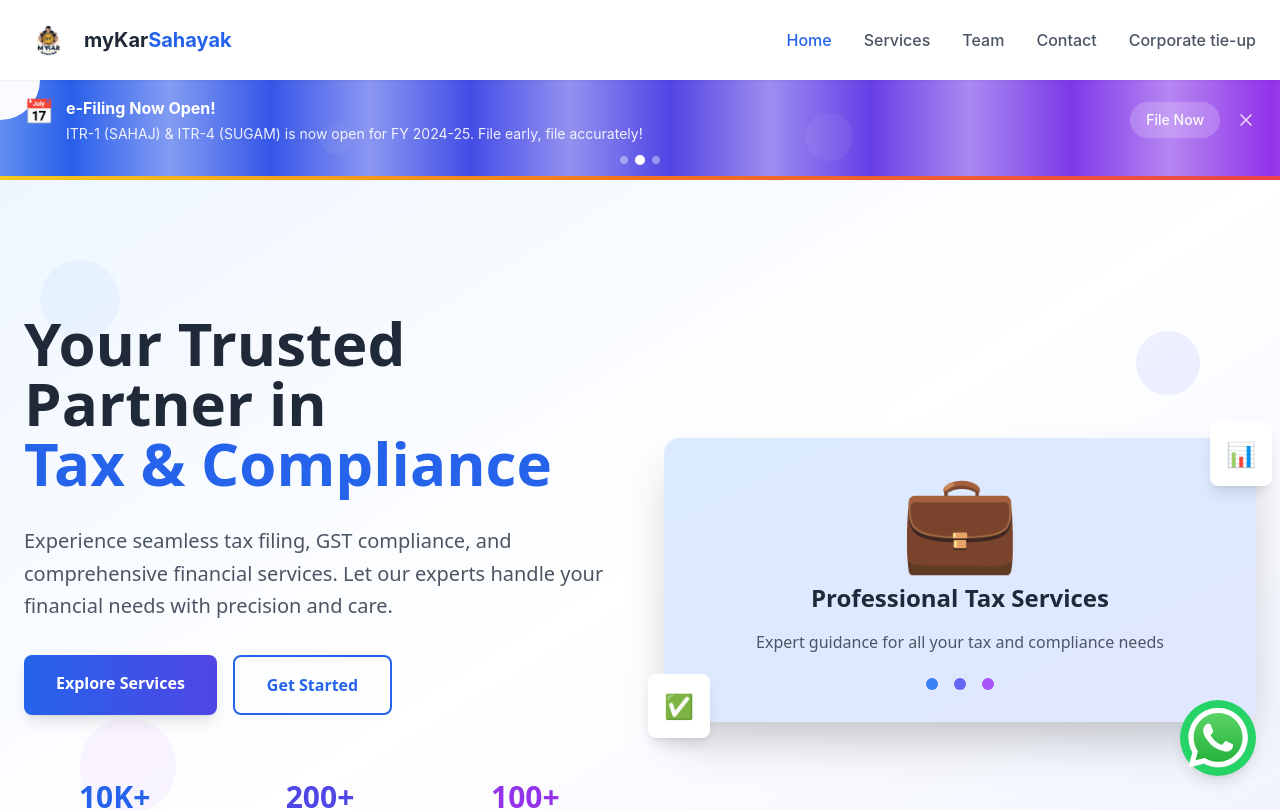
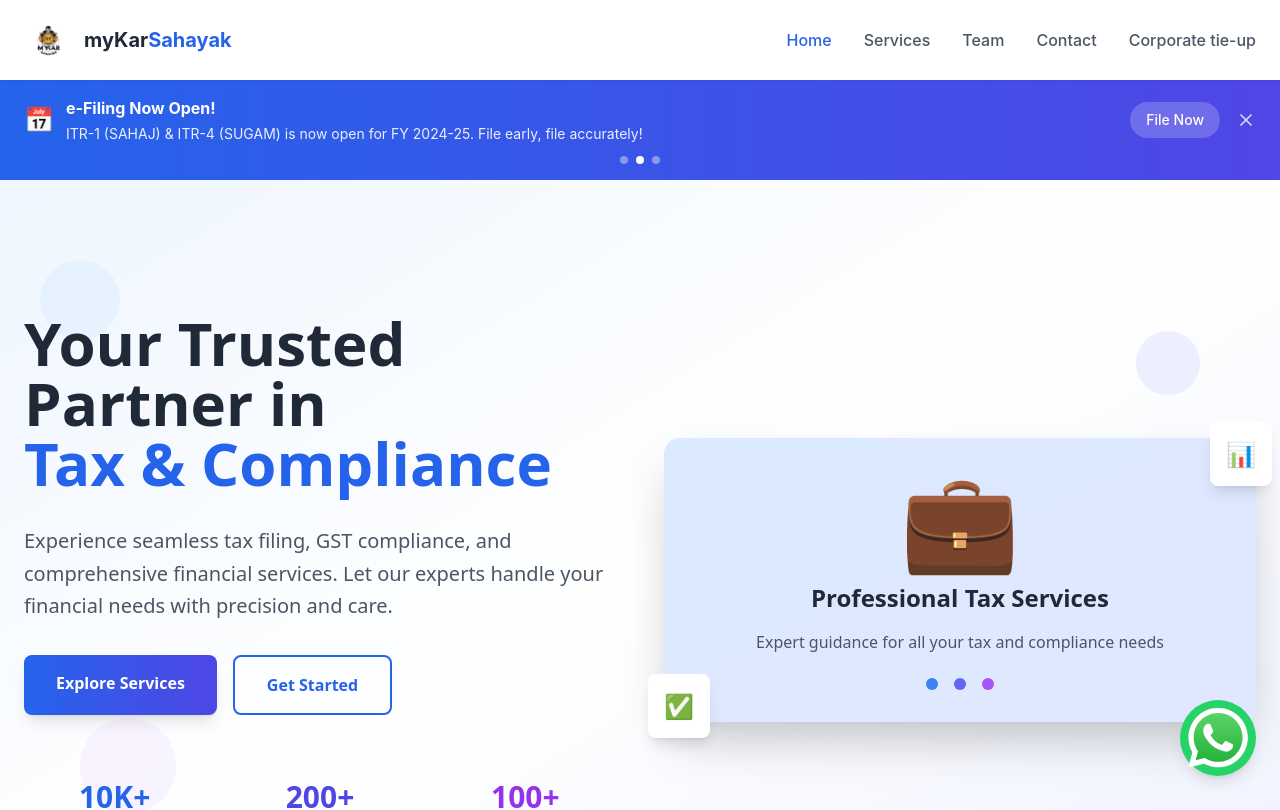
Before and after one commit to abhijitshaw88/myks_1, a React (Create React App) app: page / in a window 1280 px wide. Shown: the top 810 px of the page. Built offline with nearby package versions, Linux system fonts and the light colour scheme.

Commit message:
Remove disco effefct

```diff
--- a/src/components/Announcement.js
+++ b/src/components/Announcement.js
@@ -33,26 +33,15 @@
   if (!isVisible) return null;
 
   return (
-    <div className="relative bg-gradient-to-r from-blue-600 via-indigo-600 to-purple-600 text-white py-4 shadow-lg overflow-hidden">
-      {/* Animated background elements */}
-      <div className="absolute inset-0 overflow-hidden">
-        <div className="absolute -top-10 -left-10 w-20 h-20 bg-white opacity-10 rounded-full animate-pulse"></div>
-        <div className="absolute -bottom-10 -right-10 w-16 h-16 bg-white opacity-10 rounded-full animate-ping"></div>
-        <div className="absolute top-1/2 left-1/4 w-8 h-8 bg-white opacity-5 rounded-full animate-bounce"></div>
-        <div className="absolute top-1/3 right-1/3 w-12 h-12 bg-white opacity-5 rounded-full animate-spin"></div>
-      </div>
-
-      {/* Moving gradient overlay */}
-      <div className="absolute inset-0 bg-gradient-to-r from-transparent via-white/5 to-transparent animate-shimmer"></div>
-
-      <div className="container mx-auto px-6 relative z-10">
+    <div className="bg-gradient-to-r from-blue-600 to-indigo-600 text-white py-4 shadow-lg">
+      <div className="container mx-auto px-6">
         <div className="flex items-center justify-between">
           <div className="flex-1 overflow-hidden">
-            <div className="flex items-center space-x-4 animate-slide-in">
+            <div className="flex items-center space-x-4">
               <div className="flex items-center space-x-3">
-                <span className="text-2xl animate-bounce">{announcements[currentIndex].icon}</span>
+                <span className="text-2xl">{announcements[currentIndex].icon}</span>
                 <div className="overflow-hidden">
-                  <div className="animate-slide-up">
+                  <div className="transition-all duration-500 ease-in-out">
                     <span className="font-bold text-sm md:text-base block">
                       {announcements[currentIndex].text}
                     </span>
@@ -67,12 +56,12 @@
 
           {/* Call to action button */}
           <div className="flex items-center space-x-4">
-            <button className="bg-white/20 hover:bg-white/30 text-white px-4 py-2 rounded-full text-sm font-medium transition-all duration-300 transform hover:scale-105 animate-pulse">
+            <button className="bg-white/20 hover:bg-white/30 text-white px-4 py-2 rounded-full text-sm font-medium transition-all duration-300">
               File Now
             </button>
             <button
               onClick={() => setIsVisible(false)}
-              className="text-white/80 hover:text-white transition-colors duration-300 transform hover:scale-110"
+              className="text-white/80 hover:text-white transition-colors duration-300"
               aria-label="Close announcement"
             >
               <svg className="h-5 w-5" fill="none" viewBox="0 0 24 24" stroke="currentColor">
@@ -88,15 +77,12 @@
             <div
               key={index}
               className={`w-2 h-2 rounded-full transition-all duration-500 ${
-                index === currentIndex ? 'bg-white scale-125' : 'bg-white/40'
+                index === currentIndex ? 'bg-white' : 'bg-white/40'
               }`}
             />
           ))}
         </div>
       </div>
-
-      {/* Animated border */}
-      <div className="absolute bottom-0 left-0 right-0 h-1 bg-gradient-to-r from-yellow-400 via-orange-500 to-red-500 animate-pulse"></div>
     </div>
   );
 };
```
